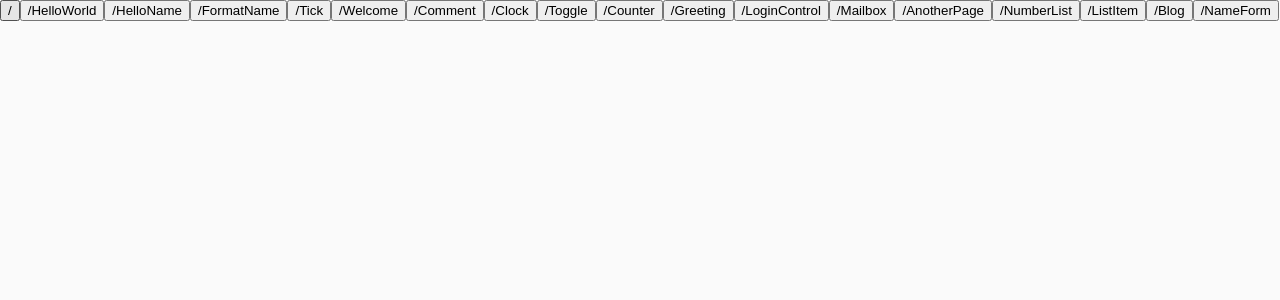
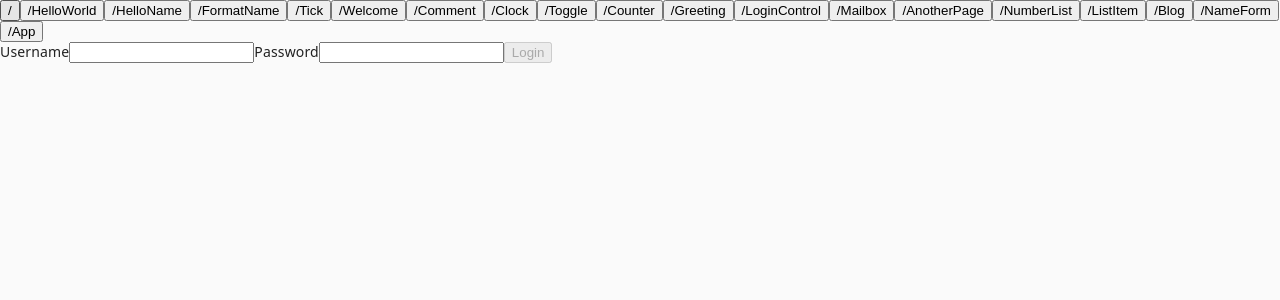
Before and after one commit to littlehorseboy/react-hooks-practice, a React app: page /#/app in a window 1280 px wide. Shown: the top 300 px of the page. Built offline with nearby package versions, Linux system fonts and the light colour scheme.

Commit message:
feat: useContext App.tsx

```diff
--- a/package.json
+++ b/package.json
@@ -16,6 +16,7 @@
     "@babel/core": "^7.4.5",
     "@babel/preset-env": "^7.4.5",
     "@babel/preset-react": "^7.0.0",
+    "@types/classnames": "^2.2.8",
     "@types/react": "^16.8.22",
     "@types/react-dom": "^16.8.4",
     "@types/react-router-dom": "^4.3.4",
@@ -40,6 +41,7 @@
   },
   "dependencies": {
     "@material-ui/core": "^4.1.3",
+    "classnames": "^2.2.6",
     "core-js": "^3.1.4",
     "prop-types": "^15.7.2",
     "react": "^16.8.6",
--- /dev/null
+++ b/src/components/useContext/App.tsx
@@ -0,0 +1,33 @@
+import React, { useState, createContext } from 'react';
+import { Route, HashRouter, Switch } from 'react-router-dom';
+import LoginForm from './LoginForm';
+import DefaultLayout from './DefaultLayout';
+
+interface AuthContextInterface {
+  [0]: boolean;
+  [1]: React.Dispatch<React.SetStateAction<boolean>>;
+}
+
+export const AuthContext = createContext<AuthContextInterface | null>(null);
+
+export default function App(): JSX.Element {
+  const [authState, setAuthState] = useState(false);
+
+  let routeTarget;
+
+  if (!authState) {
+    routeTarget = <Route path='/app' name="Login" component={LoginForm} />;
+  } else {
+    routeTarget = <Route path='/app' name="Home" component={DefaultLayout} />;
+  }
+
+  return (
+    <AuthContext.Provider value={[authState, setAuthState]}>
+      <HashRouter>
+        <Switch>
+          {routeTarget}
+        </Switch>
+      </HashRouter>
+    </AuthContext.Provider>
+  );
+}
--- /dev/null
+++ b/src/components/useContext/DefaultLayout.tsx
@@ -0,0 +1,7 @@
+import React from 'react';
+
+export default function DefaultLayout(): JSX.Element {
+  return (
+    <div>DefaultLayout</div>
+  );
+}
--- /dev/null
+++ b/src/components/useContext/LoginForm.tsx
@@ -0,0 +1,61 @@
+import React, { useState, useContext } from 'react';
+import classNames from 'classnames';
+import { makeStyles } from '@material-ui/core/styles';
+import { AuthContext } from './App';
+
+const useStyles = makeStyles({
+  hidden: {
+    display: 'none',
+  },
+});
+
+export default function LoginForm(): JSX.Element | null {
+  const classes = useStyles();
+
+  const [authState, setAuthState] = useContext<any>(AuthContext);
+  const [userName, setUserName] = useState('');
+  const [password, setPassword] = useState('');
+  const [feedback, setFeedBack] = useState('');
+
+  const validateForm = (): boolean => userName.length > 0 && password.length > 0;
+
+  const handleUserNameChange = (e: React.ChangeEvent<HTMLInputElement>): void => {
+    setUserName(e.target.value);
+  };
+
+  const handlePasswordChange = (e: React.ChangeEvent<HTMLInputElement>): void => {
+    setPassword(e.target.value);
+  };
+
+  const handleSubmit = (e: React.FormEvent<HTMLFormElement>): void => {
+    e.preventDefault();
+    try {
+      setAuthState(true);
+    } catch (error) {
+      setFeedBack(error.message);
+    }
+  };
+
+  const showFeedback = (): boolean => feedback !== '';
+
+  return (
+    <div>
+      <form onSubmit={handleSubmit}>
+        <label htmlFor="username">Username</label>
+        <input id="username" value={userName} onChange={handleUserNameChange} />
+
+        <label htmlFor="password">Password</label>
+        <input id="password" type="password" value={password} onChange={handlePasswordChange} />
+
+        <button
+          disabled={!validateForm()}
+          type="submit"
+        >
+          Login
+        </button>
+      </form>
+
+      <div className={classNames({ [classes.hidden]: !showFeedback() })}>{feedback}</div>
+    </div>
+  );
+}
--- a/src/router/Router.tsx
+++ b/src/router/Router.tsx
@@ -20,6 +20,7 @@ import NumberList from '../components/8-list-and-keys/NumberList';
 import ListItem from '../components/8-list-and-keys/ListItem';
 import Blog from '../components/8-list-and-keys/Blog';
 import NameForm from '../components/9-form/NameForm';
+import App from '../components/useContext/App';
 
 const routes = [
   { path: '/', Component: Home },
@@ -40,6 +41,7 @@ const routes = [
   { path: '/ListItem', Component: ListItem },
   { path: '/Blog', Component: Blog },
   { path: '/NameForm', Component: NameForm },
+  { path: '/App', Component: App },
 ];
 
 const useStyles = makeStyles({
```
Also changed, not shown: 1 other file (tests, documents, lock files or other folders).
